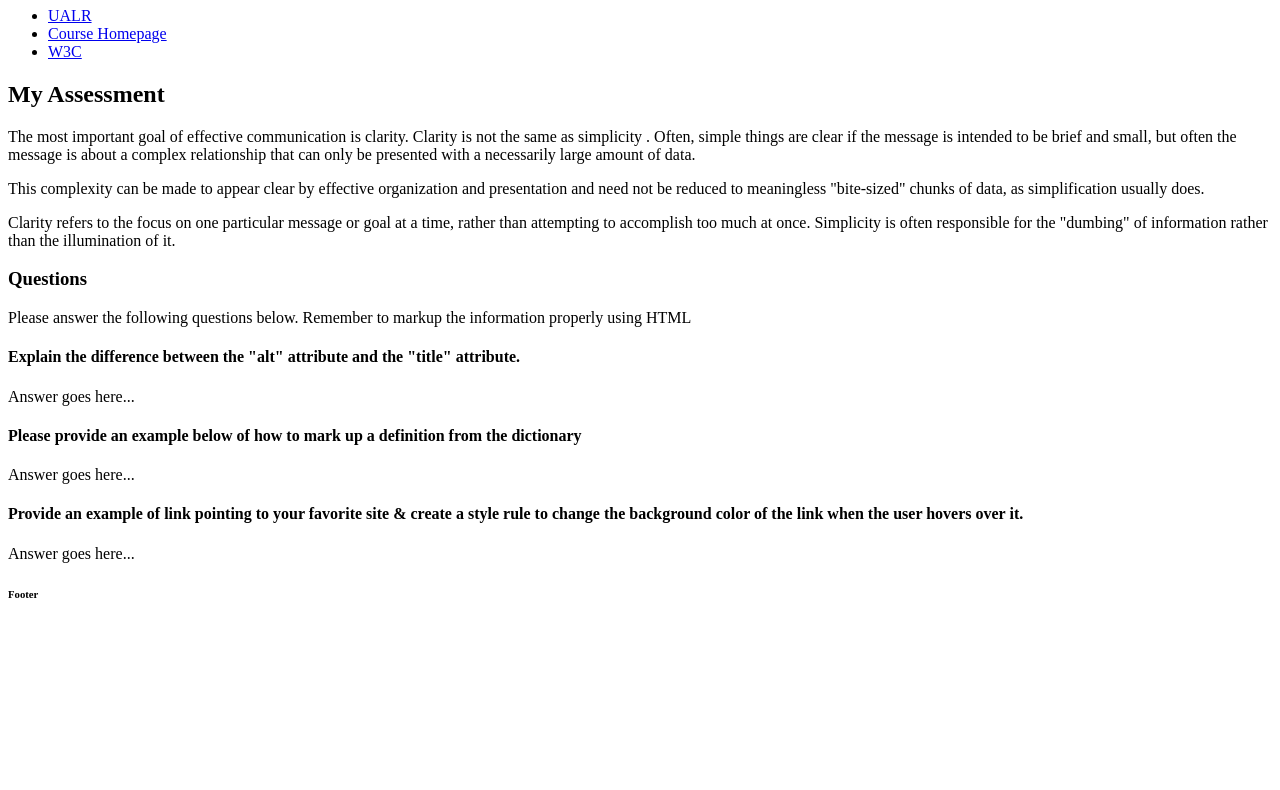
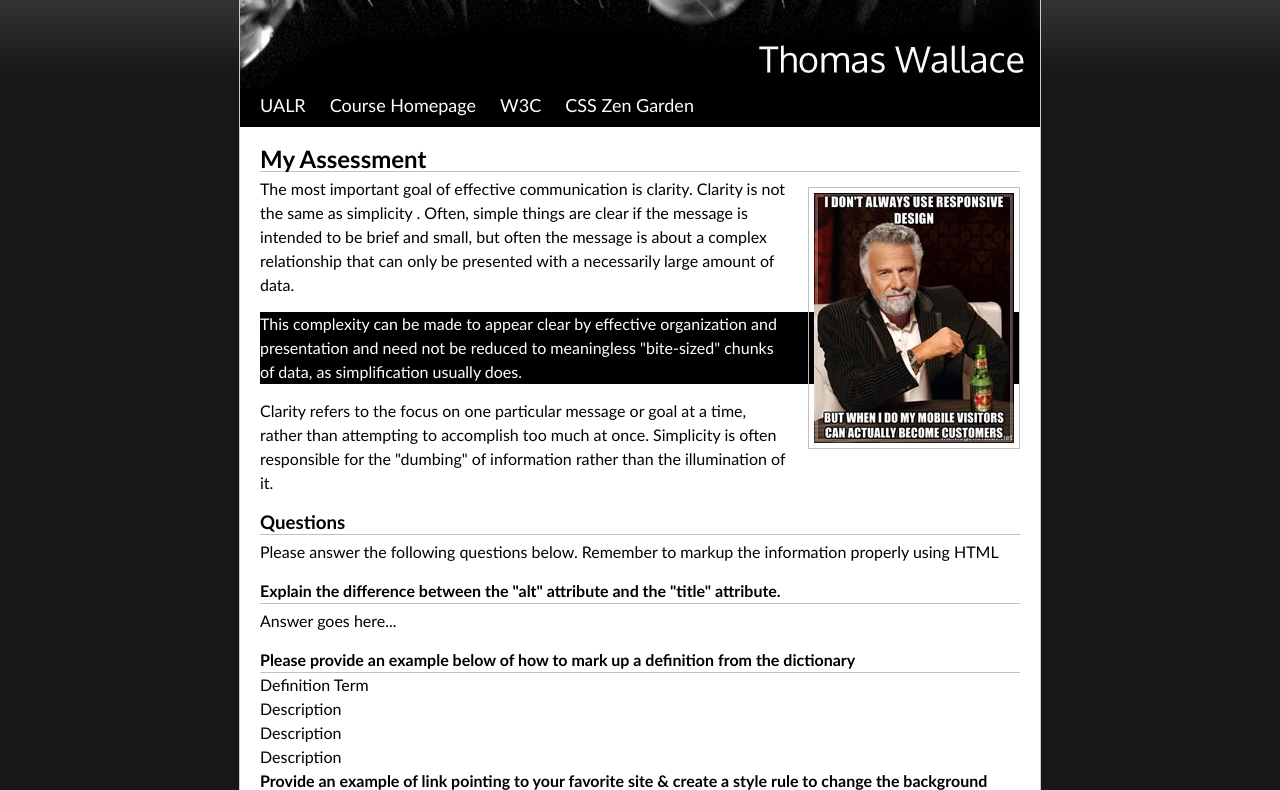
Before and after one commit to ThomasWallace/ifsc-3342, a plain HTML site: page pre-assessment/index.html in a window 1280 px wide. Shown: the part 73-863 px from the top of the page. Before the commit the page ends 800 px from the top, so only its background shows below. Drawn offline with Linux system fonts and the light colour scheme.

Commit message:
Pre-Assessment Submision

```diff
--- /dev/null
+++ b/pre-assessment/assets/css/screen.css
@@ -0,0 +1,103 @@
+/* Universal Selector */
+
+* {
+	margin: 0px;
+	padding: 0px;
+}
+body {
+	text-align: center;
+	font-family: "Trebuchet MS", Arial, Helvetica, sans-serif;
+	background-color: #171717;
+	background-image:url('../img/bg-tile.jpg');
+	background-repeat: repeat-x;
+	font-size: 16px;
+	line-height: 1.5em;
+}
+#container {
+	max-width: 800px;
+	margin-right: auto;
+	margin-left: auto;
+	text-align: left;
+	background-color: #FFF;
+	margin-top: 20px;
+	border: 1px solid #CCC;
+}
+#header {
+}
+#header h1 a {
+	background-image:url('../img/masthead.jpg');
+	display:block;
+	height:140px;
+	text-indent:100%;
+	white-space: nowrap;
+	overflow:hidden;
+}
+#nav {
+	background-color: #000;
+}
+#nav ul {
+	list-style-type: none;
+	margin-left: 10px;
+}
+#nav ul li {
+	display: inline;
+	height: 35px;
+	line-height: 35px;
+}
+#nav ul li a {
+	display: inline-block;
+	padding-right: 10px;
+	padding-left: 10px;
+	font-size: 18px;
+}
+#nav ul li a:link, #nav ul li a:visited {
+	text-decoration: none;
+	border-bottom-width: 4px;
+	border-bottom-style: solid;
+	border-bottom-color: #000;
+	color: #FFF;
+}
+#nav ul li a:hover {
+	border-bottom-width: 3px;
+	border-bottom-style: solid;
+	border-bottom-color: #CCC;
+}
+#content {
+	margin: 20px;
+}
+
+#content h2, #content h3, #content h4{
+	border-bottom:1px solid #c0c0c0;
+}
+#content p {
+	margin-top: 5px;
+	margin-bottom: 15px;
+}
+
+#content a:hover{
+	background:red;
+}
+
+#footer {
+	background-color: #000;
+	color: #FFF;
+	height: 25px;
+}
+#footer h6 {
+	font-size: 12px;
+	line-height: 25px;
+	margin-right: 20px;
+	margin-left: 20px;
+}
+
+.alert{
+	background:#000000;
+	color:#fff;
+}
+
+.img-right{
+	float:right;
+	border:1px solid #c0c0c0;
+	padding:5px;
+	margin:10px 0 10px 20px;
+}
--- a/pre-assessment/index.html
+++ b/pre-assessment/index.html
@@ -1,38 +1,46 @@
 <!doctype html>
-<html>
+<html lang="en">
 <head>
-<meta charset="UTF-8">
+<meta charset="UTF-8"><!-- Declares the characterset -->
 <meta name="description" content="This is a skills pre-assessment for Mobile Web Development" />
-<title>IFSC 3342 Pre-Assessment</title>
+<meta name="author" content="Thomas Wallace" />
+<title>IFSC 3342 Pre-Assessment | Thomas Wallace</title>
+<link rel="stylesheet" href="assets/css/screen.css" media="screen" />
 </head>
 <body>
 <div id="container">
   <div id="header">
-    <h1><a href="index.html">IFSC 3342 Pre-Assessment</a></h1>
+    <h1><a href="index.html">Thomas Wallace</a></h1>
   </div>
   <div id="nav">
     <ul>
-      <li><a href="http://ualr.edu">UALR</a></li>
-      <li><a href="https://thomaswallace.net/course/mobile-web/spring-2018/">Course Homepage</a></li>
+      <li><a href="http://ualr.edu" title="Visit UALR">UALR</a></li>
+      <li><a href="https://thomaswallace.net/course/mobile-web/spring-2021/">Course Homepage</a></li>
       <li><a href="http://www.w3.org/">W3C</a></li>
+      <li><a href="http://www.csszengarden.com/" title="CSS Demos">CSS Zen Garden</a></li>
     </ul>
   </div>
   <div id="content">
-    <h2>My Assessment</h2>
-    <p>The most important goal of effective communication is clarity. Clarity is not the same as simplicity . Often, simple things are clear if the message is intended to be brief and small, but often the message is about a complex relationship that can only be presented with a necessarily large amount of data. </p>
-    <p>This complexity can be made to appear clear by effective organization and presentation and need not be reduced to meaningless "bite-sized" chunks of data, as simplification usually does. </p>
+    <h2>My Assessment</h2><!-- Hey Thomas!-->
+    <p><img src="assets/img/content-image2.jpg" alt="The most interesting man in the world" class="img-right"/>The most important goal of effective communication is clarity. Clarity is not the same as simplicity . Often, simple things are clear if the message is intended to be brief and small, but often the message is about a complex relationship that can only be presented with a necessarily large amount of data. </p>
+    <p class="alert">This complexity can be made to appear clear by effective organization and presentation and need not be reduced to meaningless "bite-sized" chunks of data, as simplification usually does. </p>
     <p>Clarity refers to the focus on one particular message or goal at a time, rather than attempting to accomplish too much at once. Simplicity is often responsible for the "dumbing" of information rather than the illumination of it.</p>
     <h3>Questions</h3>
     <p>Please answer the following questions below. Remember to markup the information properly using HTML</p>
     <h4>Explain the difference between the &quot;alt&quot; attribute and the &quot;title&quot; attribute. </h4>
     <p>Answer goes here...</p>
     <h4>Please provide an example below of how to mark up a definition from the dictionary</h4>
-    <p>Answer goes here...</p>
+    <dl>
+      <dt>Definition Term</dt>
+      <dd>Description</dd>
+      <dd>Description</dd>
+      <dd>Description</dd>
+    </dl>
     <h4>Provide an example of link pointing to your favorite site &amp; create a style rule to change the background color of the link when the user hovers over it. </h4>
-    <p>Answer goes here... </p>
+    <p><a href="http://www.csszengarden.com/" title="CSS Demos">CSS Zen Garden</a></p>
   </div>
   <div id="footer">
-    <h6>Footer</h6>
+    <h6>&copy; 2021 Thomas Wallace | <a href="#container">Back to Top</a></h6>
   </div>
 </div>
 </body>
```
Also changed, not shown: pre-assessment/assets/img/bg-tile.jpg (added), pre-assessment/assets/img/content-image2.jpg (added), pre-assessment/assets/img/masthead.jpg (added).
